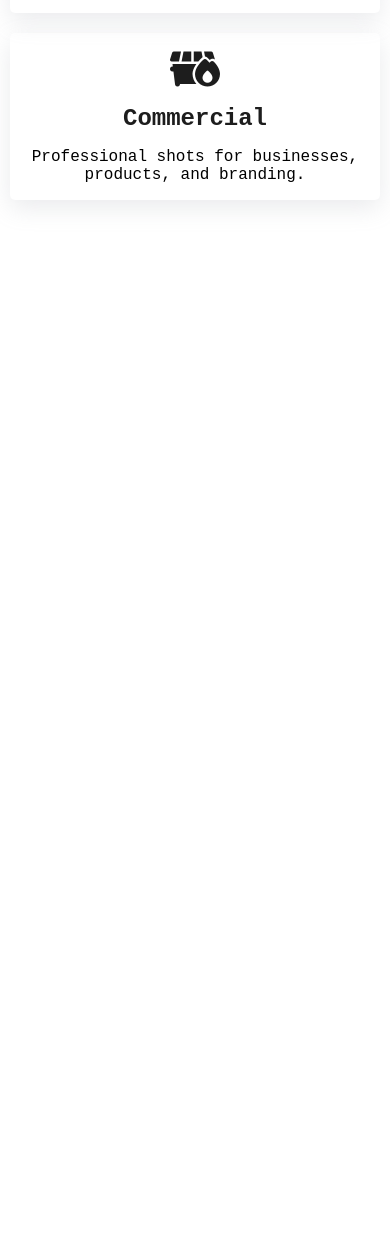
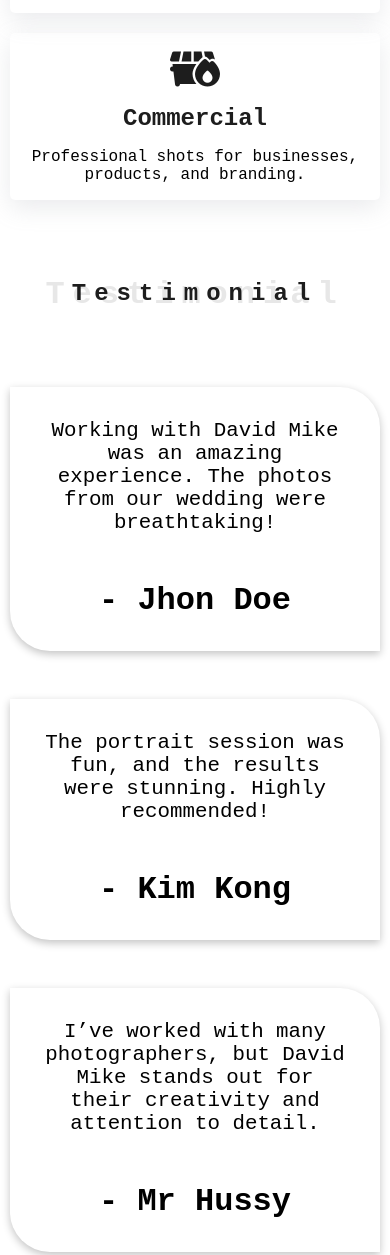
Before and after one commit to zahidhasan13/photography, a plain HTML site: page index.html in a window 390 px wide. Shown: the part 6406-7661 px from the top of the page. Before the commit the page ends 6686 px from the top, so only its background shows below. Drawn offline with Linux system fonts and the light colour scheme.

Commit message:
testimonial section

```diff
--- a/css/ressponsive.css
+++ b/css/ressponsive.css
@@ -15,12 +15,14 @@
   }
   .about-title h2,
   .portfolio-title h2,
-  .service-title h2 {
+  .service-title h2,
+  .testimonial-title h2 {
     font-size: 2rem;
   }
   .about-title h2::after,
   .portfolio-title h2::after,
-  .service-title h2::after {
+  .service-title h2::after,
+  .testimonial-title h2::after {
     font-size: 4rem;
   }
 }
@@ -46,18 +48,21 @@
   }
   .about-title h2,
   .portfolio-title h2,
-  .service-title h2 {
+  .service-title h2,
+  .testimonial-title h2 {
     font-size: 1.5rem;
   }
   .about-title h2::after,
   .portfolio-title h2::after,
-  .service-title h2::after {
+  .service-title h2::after,
+  .testimonial-title h2::after {
     font-size: 3rem;
   }
   .port-intro {
     width: 80%;
   }
-  .service-list {
+  .service-list,
+  .testimonial-list {
     grid-template-columns: repeat(2, 1fr);
   }
 }
@@ -99,8 +104,17 @@
     font-size: 2.5rem;
     width: 100%;
   }
+
+  .testimonial-title h2 {
+    font-size: 1.5rem;
+  }
+  .testimonial-title h2::after {
+    font-size: 2rem;
+    width: 100%;
+  }
   .gallery,
-  .service-list {
+  .service-list,
+  .testimonial-list {
     grid-template-columns: repeat(1, 1fr);
   }
 }
--- a/css/style.css
+++ b/css/style.css
@@ -25,7 +25,8 @@ li {
 }
 .about-title h2,
 .portfolio-title h2,
-.service-title h2 {
+.service-title h2,
+.testimonial-title h2 {
   font-size: 3rem;
   position: relative;
   text-align: center;
@@ -53,6 +54,15 @@ li {
 }
 .service-title h2::after {
   content: "Services";
+  position: absolute;
+  left: 50%;
+  top: 50%;
+  transform: translate(-50%, -50%);
+  font-size: 6rem;
+  opacity: 0.1;
+}
+.testimonial-title h2::after {
+  content: "Testimonial";
   position: absolute;
   left: 50%;
   top: 50%;
@@ -240,3 +250,25 @@ nav {
   color: #1d1d1d;
   margin: 1rem 0;
 }
+
+/* Testimonial Section */
+.testimonial-list {
+  display: grid;
+  grid-template-columns: repeat(3, 1fr);
+  gap: 3rem;
+  margin-top: 80px;
+}
+.feedback {
+  text-align: center;
+  box-shadow: rgba(0, 0, 0, 0.24) 0px 3px 8px;
+  padding: 2rem;
+  border-radius: 0 40px 0 40px;
+}
+.feedback .client-comment {
+  font-size: 1.3rem;
+}
+.feedback .client-name {
+  font-size: 2rem;
+  font-weight: 800;
+  margin-top: 3rem;
+}
--- a/index.html
+++ b/index.html
@@ -139,6 +139,38 @@
         </div>
       </section>
       <!-- Services Section End -->
+      <!-- Testimonial Section Start -->
+      <section class="testimonial-sec section" id="testimonial">
+        <div class="container">
+          <div class="testimonial-title">
+            <h2>Testimonial</h2>
+          </div>
+          <div class="testimonial-list">
+            <div class="feedback">
+              <p class="client-comment">
+                Working with David Mike was an amazing experience. The photos
+                from our wedding were breathtaking!
+              </p>
+              <p class="client-name">- Jhon Doe</p>
+            </div>
+            <div class="feedback">
+              <p class="client-comment">
+                The portrait session was fun, and the results were stunning.
+                Highly recommended!
+              </p>
+              <p class="client-name">- Kim Kong</p>
+            </div>
+            <div class="feedback">
+              <p class="client-comment">
+                I’ve worked with many photographers, but David Mike stands out
+                for their creativity and attention to detail.
+              </p>
+              <p class="client-name">- Mr Hussy</p>
+            </div>
+          </div>
+        </div>
+      </section>
+      <!-- Testimonial Section End -->
     </main>
     <footer></footer>
 
```
